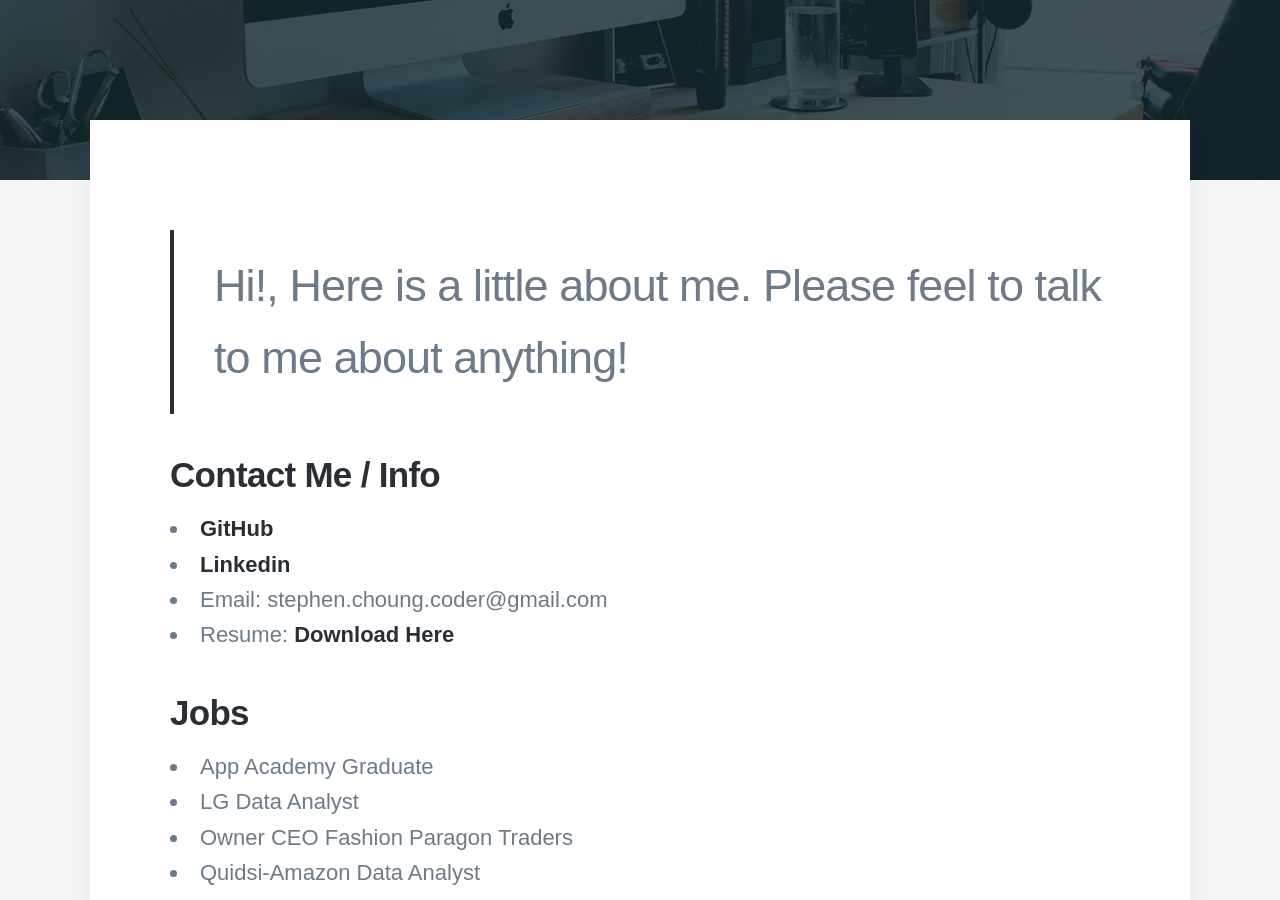
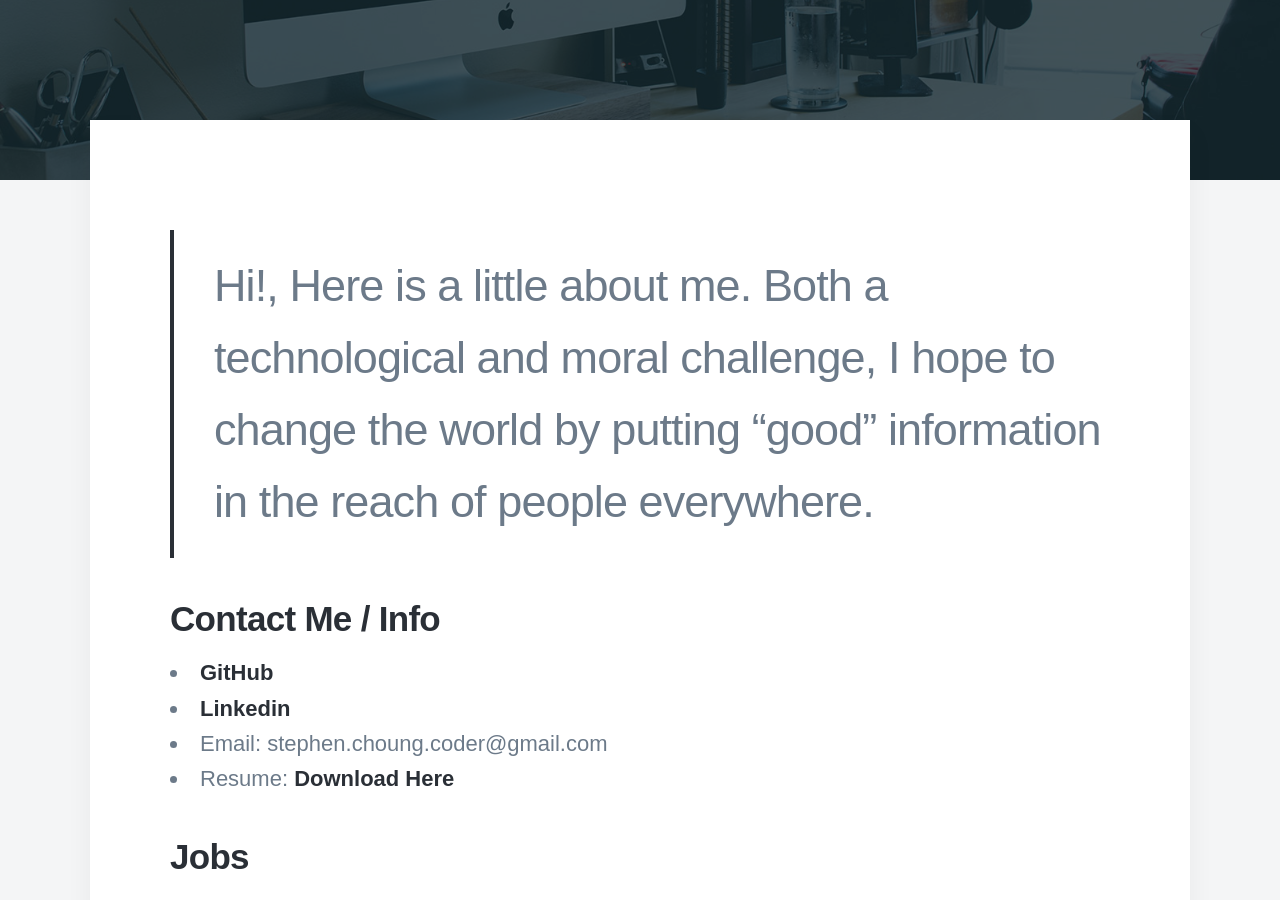
Before and after one commit to Twprcntmlk/Twprcntmlk.github.io, a Jekyll site: the page built from _pages/about.md, in a window 1280 px wide and 900 px high, scrolled down 447 px. Built offline with Jekyll 4.4.1, drawn with Linux system fonts in a browser that asks for light colours; nearby versions of some CDN libraries; some web fonts are replaced.

```diff
--- a/_pages/about.md
+++ b/_pages/about.md
@@ -5,7 +5,7 @@
 featured_image: /images/demo/about.jpg
 ---
 
-> Hi!, Here is a little about me. Please feel to talk to me about anything!
+> Hi!, Here is a little about me. Both a technological and moral challenge, I hope to change the world by putting "good" information in the reach of people everywhere.
 
 ## Contact Me / Info
 * <a href="https://github.com/Twprcntmlk">GitHub</a>
```
